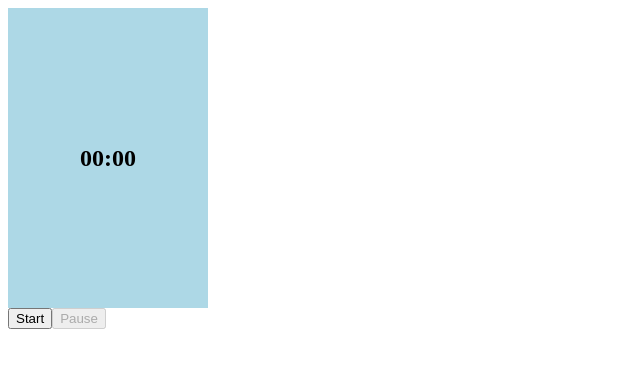
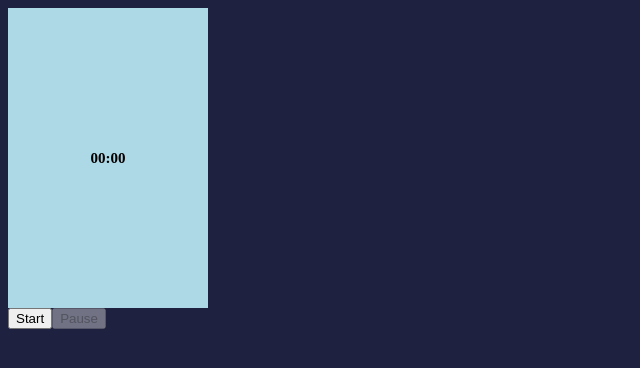
Before and after one commit to josesaulguerrero/pomodoro-app, a React (Create React App) app: page / in a window 1280 px wide. Shown: the top 368 px of the page, without its empty margins (0-640 px from the left). Built offline with nearby package versions, Linux system fonts and the light colour scheme.

Commit message:
create some basic global styles

```diff
--- a/src/pages/App.tsx
+++ b/src/pages/App.tsx
@@ -1,9 +1,14 @@
+// libraries and hooks
 import React from "react";
+// components
 import { Timer } from "../components/Timer";
+// styled components
+import { GlobalStyle } from "../styles/global.styles";
 
 export const App: React.FC = () => {
 	return (
 		<div className="App">
+			<GlobalStyle />
 			<Timer />
 		</div>
 	);
--- /dev/null
+++ b/src/styles/global.styles.tsx
@@ -0,0 +1,20 @@
+import { createGlobalStyle } from "styled-components";
+
+export const GlobalStyle = createGlobalStyle`
+   html {
+      box-sizing: border-box;
+      font-size: 62.5%;
+   }
+
+   :root {
+      --backgroundColor: #1e2140;
+   }
+
+   body {
+      width: 100%;
+      height: 100vh;
+      min-height: 600px;
+      background-color: var(--backgroundColor);
+      overflow: hidden;
+   }
+`;
```
